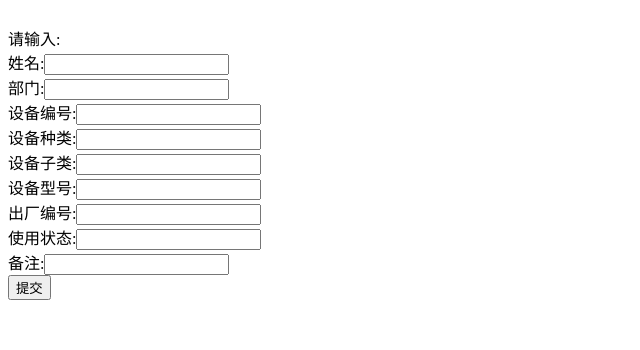
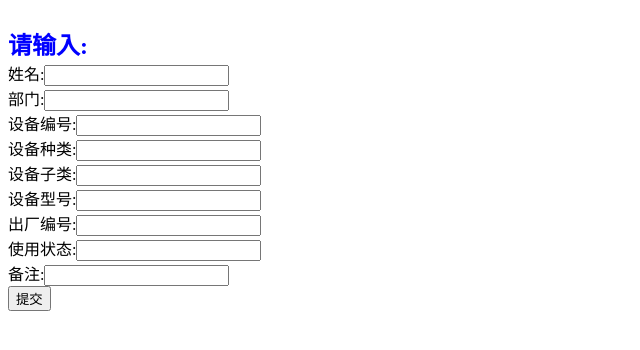
Before and after one commit to liqunlin/Eagleye, a Django app: page /add.html in a window 1280 px wide. Shown: the top 350 px of the page, without its empty margins (0-640 px from the left). Run offline with Django 3.2, Linux system fonts and the light colour scheme; parts of the project's set-up code (start-up, migrations or seed data) failed here and were passed over.

Commit message:
修改字体
简单修改add.html中的字体大小、颜色。

```diff
--- a/myweb/app01/templates/add.html
+++ b/myweb/app01/templates/add.html
@@ -7,7 +7,7 @@
 <body>
 <form action="/add" method="post">
     <input name="id" type="hidden" value="" ><br/>
-请输入:<br/>
+<font size="5px" color="blue"><b>请输入:</b></font><br/>
 姓名:<input name="username" type="text" ><br/>
 部门:<input name="department" type="text" ><br/>
 设备编号:<input name="device_id" type="text" ><br/>
```
